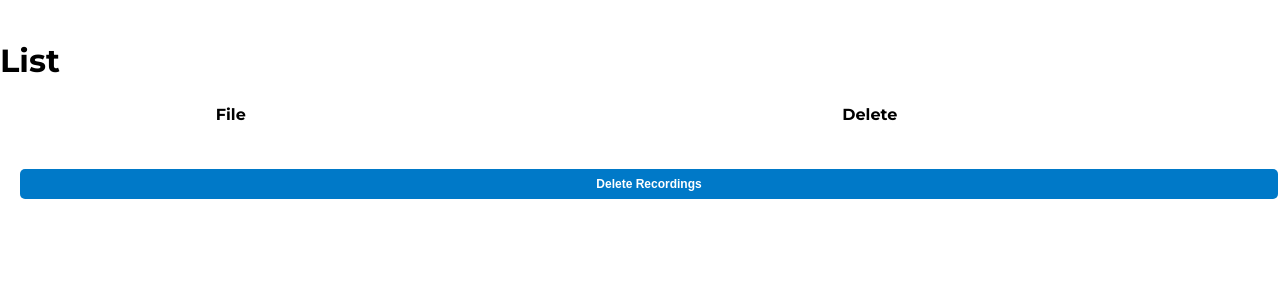
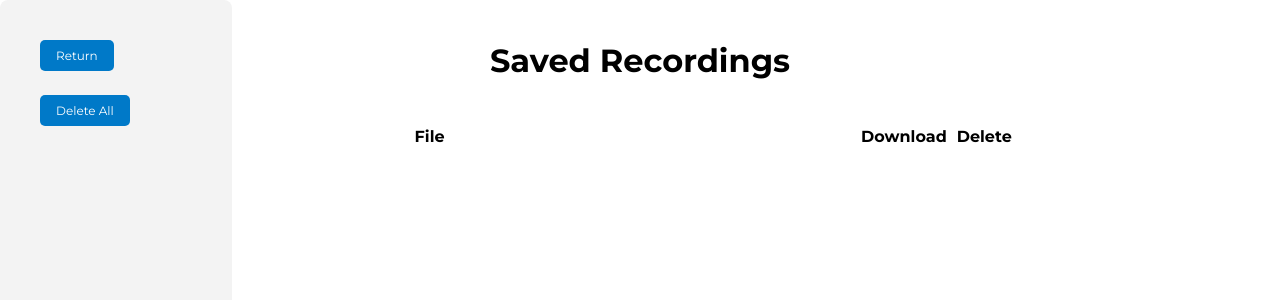
Before and after one commit to bethschoen/Real_Time_STT, a Python web app: template templates/audio_page.html in a window 1280 px wide. Shown: the top 300 px of the page. Run offline with Jinja, Linux system fonts and the light colour scheme; the template is opened without the code that fills it, so the values that code supplies are empty.

Commit message:
new recording listing page

```diff
--- a/static/audio_script.js
+++ b/static/audio_script.js
@@ -1,3 +1,122 @@
-// event listener for deleting records
+// function for deleting one recording
+// 1. functions making flask calls must be async
+async function deleteRecording(fileToDelete) {
+    const formData = new FormData();
+    formData.append("filename", fileToDelete);
 
-// function for deleting one recording
+    try {
+        // 2. js won't wait for the flask call to finish. Instead, it returns a "promise"
+        const response = await fetch("/delete-recording", {
+            method: "POST",
+            body: formData
+        });
+
+        // 3. therefore, we need to wait for the promise to "resolve" before checking the output
+        // 4. if we didn't want to use async, we could use .then(do something)
+        const data = await response.json();
+        if (response.ok) {
+            const result = data.success;
+            console.log(result);
+            return true;
+        } else {
+            const result = "Something went wrong: " + data.error;
+            console.log(result);
+            return false;
+        }
+
+    } catch (err) {
+        console.error("Failed to delete:", err);
+        return false;
+    }
+};
+
+// this will run when the HTML has been parsed by the browser - now safe to edit the DOM
+document.addEventListener("DOMContentLoaded", () => {
+
+    const recordingTable = document.getElementById("recording-list");
+    // check table and recordings exist
+    if (!recordingTable || recordingsSaved === -1) {
+        console.log(recordingsSaved);
+        document.getElementById("empty-table").style.display = "block";
+        recordingTable.style.display = "none";
+    } else {
+        // populate table
+        //for (const [key, item] of Object.entries(recordingTable)) {
+        recordingsList.forEach(item => {
+            const tr = document.createElement("tr");
+            // # file name # //
+            const tdFile = document.createElement("td");
+            tdFile.textContent = item;
+            tr.appendChild(tdFile);
+            // # download link # //
+            const tdDownload = document.createElement("td");
+            const link = document.createElement("a");
+            // location of file locally
+            link.href = `/static/recorded_audio/${item}`;
+            link.download = item;
+            // icon - uses Google available ones
+            link.innerHTML = `<span class="material-icons">file_download</span>`;
+            link.classList.add("download-link");
+            // setAttribute syntax lets you set anything (don't have to remember JS specifics)
+            link.setAttribute("aria-label", `Download ${item}`);
+            tdDownload.appendChild(link);
+            tr.appendChild(tdDownload);
+            // # delete button # //
+            const tdDelete = document.createElement("td");
+            const button = document.createElement("button");
+            // icon
+            button.innerHTML = `<span class="material-icons">delete</span>`;
+            // js will look out for all delete-buttons
+            button.classList.add("delete-button");
+            // custom attribute. In html: <button data-user-id=42</button> (hyphen-case)
+            // Then to access in js: button.dataset.userID (camelCase)
+            //button.dataset.id = key;
+            button.dataset.filename = item;
+            button.type = "button";
+            button.setAttribute("aria-label", `Delete ${item}`);
+            // need to add event listener here - if we try add outside, that would be too early (apparently)
+            button.addEventListener("click", (e) => {
+                // currentTarget lets us get the data associated with the button pressed
+                const fileToDelete = e.currentTarget.dataset.filename;
+                console.log("DELETE:", fileToDelete);
+                // we need .then to wait for the response for the function rather than processing the promise
+                // the alternative is that the event listener is async and we await the response from the function
+                deleteRecording(fileToDelete).then(result => {
+                    if (result) {
+                        button.closest("tr").remove();
+                    } else {
+                        document.getElementById("delete-error").style.display = "block";
+                    }
+                });
+            });
+            tdDelete.appendChild(button);
+            tr.appendChild(tdDelete);
+            // # add all to table # //
+            recordingTable.appendChild(tr);
+        });
+    }
+});
+
+// Handle deleting all files
+document.getElementById("delete-recordings").addEventListener("click", async (e) => {
+    e.preventDefault();
+    let hasFailed = false
+    recordingsList.forEach(item => {
+        deleteRecording(item).then(result => {
+            if (!result) {
+                hasFailed = true;
+                document.getElementById("delete-error").style.display = "block";
+            }
+        });
+    });
+    if (!hasFailed) {
+        const recordingTable = document.getElementById("recording-list");
+        recordingTable.remove()
+        recordingTable.style.display = "none";
+        document.getElementById("empty-table").style.display = "block";
+    }
+});
+// event listener for reset button
+// show pop up saying are you sure you want to delete all
+// listen for "yes I'm sure"
+// use delete function for all
--- a/static/script.js
+++ b/static/script.js
@@ -129,6 +129,7 @@ document.getElementById("upload-form").addEventListener("submit", async (e) => {
     document.getElementById("scooter").style.display = "none";
     // start spinner
     document.getElementById("loading-spinner").style.display = "block";
+    // e.target is the thing that triggered the event (e.g. the button) or anything inside the butotn (e.g. an icon)
     const formData = new FormData(e.target);
     uploadFilename = formData.get("audio").name;
 
--- a/static/style.css
+++ b/static/style.css
@@ -90,6 +90,7 @@ body {
 
 .reset-button {
   margin-left: 20px;
+  font-family: 'Montserrat', sans-serif;
 }
 
 .dropdown {
@@ -263,6 +264,7 @@ textarea {
   top: 5px;
   right: 5px;
   height: 10px;
+  cursor: pointer;
 }
 
 .previous-transcripts {
@@ -270,3 +272,41 @@ textarea {
   margin-right: 150px;
   justify-content: space-between;
 }
+
+table, th, td {
+  border: none;
+  border-collapse: collapse;
+  margin-left: 20%;
+  margin-right: 20%;
+  margin-top: 20px;
+}
+th, td {
+  padding: 5px;
+}
+th {
+  text-align: left;
+}
+
+button.delete-button {
+  all: unset; /* ← wipes out most inherited styles */
+  cursor: pointer;
+  color: #0079c8;
+}
+
+.download-link {
+  color: #0079c8;
+}
+
+.button-link {
+    background-color: #0079c8;
+    border: none;
+    color: white;
+    padding: 8px 16px;
+    text-align: center;
+    text-decoration: none;
+    display: inline-block;
+    font-size: 12px;
+    margin: 4px 2px;
+    cursor: pointer;
+    border-radius: 5px;
+}
--- a/templates/audio_page.html
+++ b/templates/audio_page.html
@@ -4,36 +4,54 @@
     <meta charset="UTF-8" />
     <title>Recordings</title>
     <link rel="stylesheet" href="{{ url_for('static', filename='style.css') }}">
+    <link rel="stylesheet" href="https://fonts.googleapis.com/icon?family=Material+Icons">
 </head>
 
 <div style="margin-top: 20px;"></div>
 <body>
-    <h1>List</h1>
+    <h1 style="text-align: center;">Saved Recordings</h1>
+
+    <!-- side bar -->
+    <div class="sidebar" style="width:15%">
+        <!-- home link -->
+        <a class="button-link" style="margin: 20px" href="{{ url_for('index') }}">
+            <!-- <span class="material-icons">arrow_back</span> -->
+            Return
+        </a>
+        <!-- empty folder button -->
+        <br><button id="delete-recordings" class="reset-button" type="button">Delete All</button>
+    </div>
+
+    <!-- main page content -->
+    <div style="margin-left:15%">
+        <!-- delete error message -->
+        <p id="delete-error" style="display: none; color: red; font-weight: bold;">
+            Failed to delete.
+        </p>
+        <p id="empty-table" style="display: none; font-weight: bold; text-align: center;">
+            No audio saved.
+        </p>
         <table id="recording-list">
+            <colgroup>
+                <col span="1" style="width: 70%;">
+                <col span="1" style="width: 15%;">
+                <col span="1" style="width: 15%;">
+            </colgroup>
             <tr>
                 <th>File</th>
+                <th>Download</th>
                 <th>Delete</th>
             </tr>
         </table>
-    <!-- download links for recordings-->
-    {% if recordings %}
+
+        <!-- list of recordings needed to populate the table (completed in js) -->
+        {% if n_recordings %}
             <script>
-            const recordingTable = document.getElementById("recording-list");
+                const recordingsSaved = {{ n_recordings }};
                 const recordingsList = {{ recordings | tojson }};
-            recordingsList.forEach(item => {
-                const tr = document.createElement("tr");
-                const link = document.createElement("a");
-                link.href = `/static/recorded_audio/${item}`;
-                link.textContent = item;
-                link.download = item;
-                tr.appendChild(link);
-                recordingTable.appendChild(link);
-            });
             </script>
         {% endif %}
-
-    <!-- empty folder button -->
-    <br><br><button id="delete-recordings" class="reset-button" type="button"><strong>Delete Recordings</strong></button>
+    </div>
 
     <script src="{{ url_for('static', filename='audio_script.js') }}"></script>
 </body>
```
Also changed, not shown: app.py (+22 -1 lines), templates/index.html (+6 -6 lines). Lines whose indentation alone changed are shown as unchanged.
